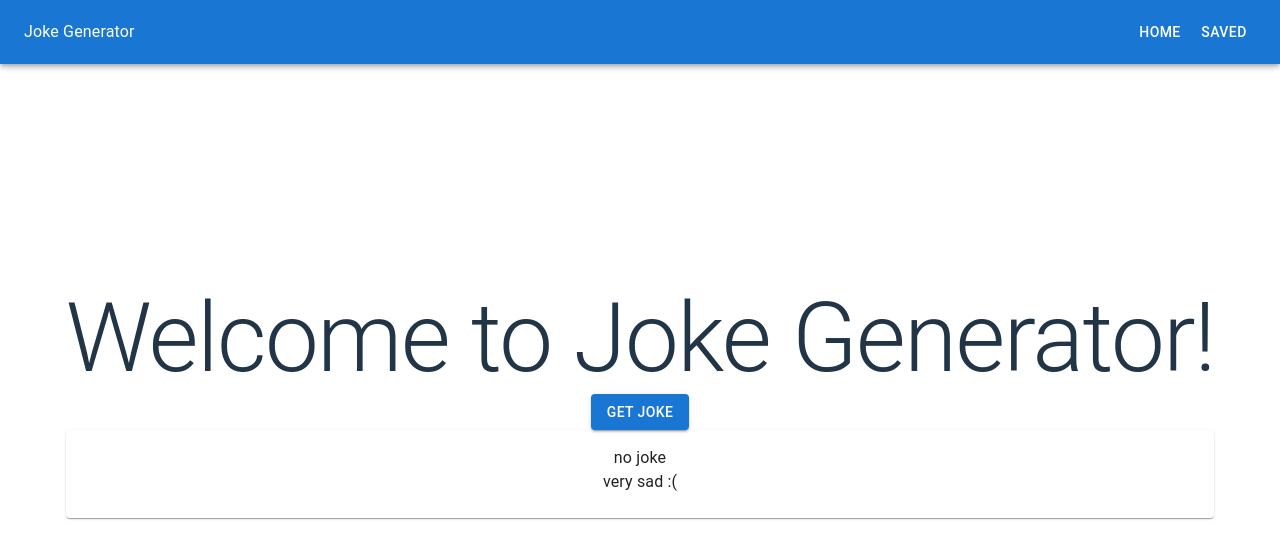
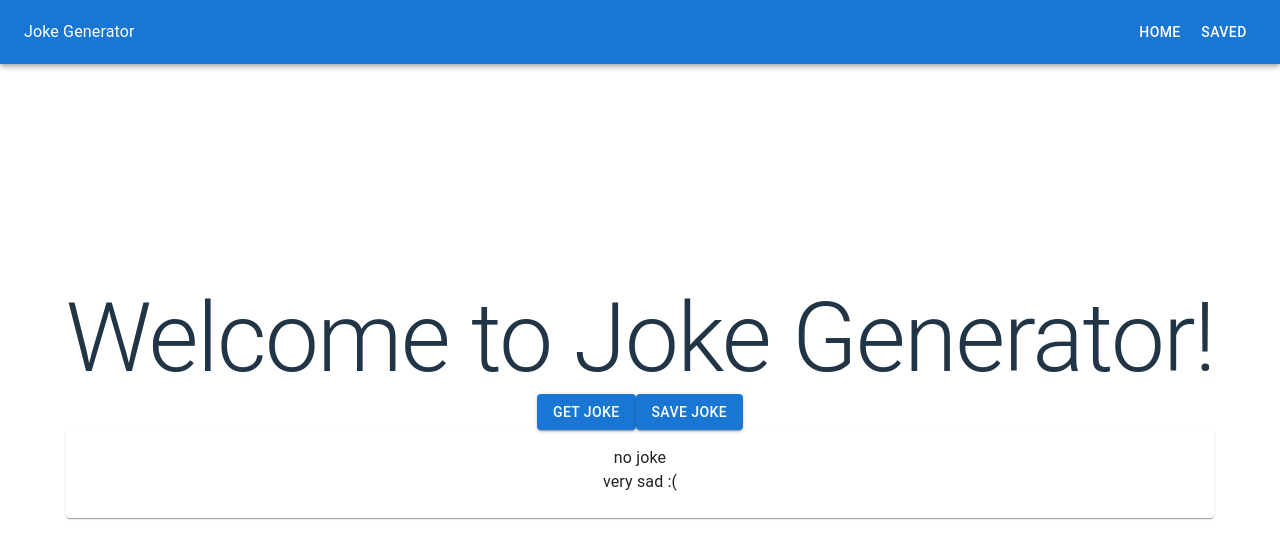
Before and after one commit to JoonaNiemenmaa/advancedweb-week11, a React (Vite) app: page / in a window 1280 px wide. Shown: the top 558 px of the page. Built offline with nearby package versions, Linux system fonts and the light colour scheme.

Commit message:
tehtävä kaksi tehty

```diff
--- a/src/App.tsx
+++ b/src/App.tsx
@@ -1,8 +1,29 @@
 import "./App.css";
-import Header from "./components/Header";
 
-function App() {
-	return <Header></Header>;
+import { BrowserRouter, Routes, Route } from "react-router";
+
+import Header from "./components/Header.tsx";
+import FrontPage from "./components/FrontPage.tsx";
+import SavedPage from "./components/SavedPage.tsx";
+import useJokes from "./hooks/useJokes.tsx";
+
+export default function App() {
+	const [jokes, saveJoke] = useJokes();
+	return (
+		<BrowserRouter>
+			<Header></Header>
+			<Routes>
+				<Route
+					path="/"
+					element={
+						<FrontPage
+							jokes={jokes}
+							saveJoke={saveJoke}
+						></FrontPage>
+					}
+				/>
+				<Route path="/saved" element={<SavedPage></SavedPage>} />
+			</Routes>
+		</BrowserRouter>
+	);
 }
-
-export default App;
--- a/src/components/FrontPage.tsx
+++ b/src/components/FrontPage.tsx
@@ -5,18 +5,16 @@ import Button from "@mui/material/Button";
 import Typography from "@mui/material/Typography";
 
 import Joke from "./Joke";
-import { JokeProps } from "./Joke";
+import { IJoke } from "./Joke";
 
-interface IResponse {
-	id: number;
-	setup: string;
-	punchline: string;
-	type: string;
+interface IFrontPageProps {
+	jokes?: IJoke[];
+	saveJoke?(joke: IJoke): void;
 }
 
-export default function FrontPage() {
+export default function FrontPage(props: IFrontPageProps) {
 	const [loading, setLoading] = useState<boolean>(false);
-	const [joke, setJoke] = useState<JokeProps>({
+	const [joke, setJoke] = useState<IJoke>({
 		id: 0,
 		setup: "no joke",
 		punchline: "very sad :(",
@@ -35,7 +33,7 @@ export default function FrontPage() {
 					try {
 						const response = await fetch(url);
 
-						const json: IResponse = await response.json();
+						const json: IJoke = await response.json();
 
 						setJoke({
 							id: json.id,
@@ -51,6 +49,16 @@ export default function FrontPage() {
 			>
 				Get Joke
 			</Button>
+			<Button
+				variant="contained"
+				onClick={() => {
+					if (props.saveJoke) {
+						props.saveJoke(joke);
+					}
+				}}
+			>
+				Save joke
+			</Button>
 			{loading ? (
 				<Typography variant="caption">Loading a joke...</Typography>
 			) : (
--- a/src/components/Header.tsx
+++ b/src/components/Header.tsx
@@ -2,6 +2,7 @@ import AppBar from "@mui/material/AppBar";
 import Button from "@mui/material/Button";
 import Toolbar from "@mui/material/Toolbar";
 import Typography from "@mui/material/Typography";
+
 import { Link } from "react-router";
 
 export default function Header() {
--- a/src/components/Joke.tsx
+++ b/src/components/Joke.tsx
@@ -2,14 +2,14 @@ import { Typography } from "@mui/material";
 import Card from "@mui/material/Card";
 import CardContent from "@mui/material/CardContent";
 
-export interface JokeProps {
+export interface IJoke {
 	id: number;
 	type: string;
 	setup: string;
 	punchline: string;
 }
 
-export default function Joke(props: JokeProps) {
+export default function Joke(props: IJoke) {
 	return (
 		<Card key={props.id}>
 			<CardContent>
--- /dev/null
+++ b/src/components/SavedPage.tsx
@@ -0,0 +1,3 @@
+export default function SavedPage() {
+	return <h1>Here are all the saved jokes</h1>;
+}
--- /dev/null
+++ b/src/hooks/useJokes.tsx
@@ -0,0 +1,15 @@
+import { useState } from "react";
+import { IJoke } from "../components/Joke";
+
+export default function useJokes(): [IJoke[], (joke: IJoke) => void] {
+	const [jokes, setJokes] = useState<IJoke[]>([]);
+
+	function saveJoke(joke: IJoke) {
+		const newJokes = jokes.map((joke) => joke);
+		newJokes.push(joke);
+		setJokes(newJokes);
+		console.log(newJokes);
+	}
+
+	return [jokes, saveJoke];
+}
--- a/src/main.tsx
+++ b/src/main.tsx
@@ -2,26 +2,9 @@ import { StrictMode } from "react";
 import { createRoot } from "react-dom/client";
 import "./index.css";
 import App from "./App.tsx";
-import { BrowserRouter, Routes, Route } from "react-router";
-
-import Header from "./components/Header.tsx";
-import FrontPage from "./components/FrontPage.tsx";
 
 createRoot(document.getElementById("root")!).render(
 	<StrictMode>
-		<BrowserRouter>
-			<Routes>
-				<Route
-					path="/"
-					element={
-						<>
-							<Header></Header>
-							<FrontPage></FrontPage>
-						</>
-					}
-				/>
-				<Route path="/saved" element={<App></App>} />
-			</Routes>
-		</BrowserRouter>
+		<App></App>
 	</StrictMode>,
 );
```
